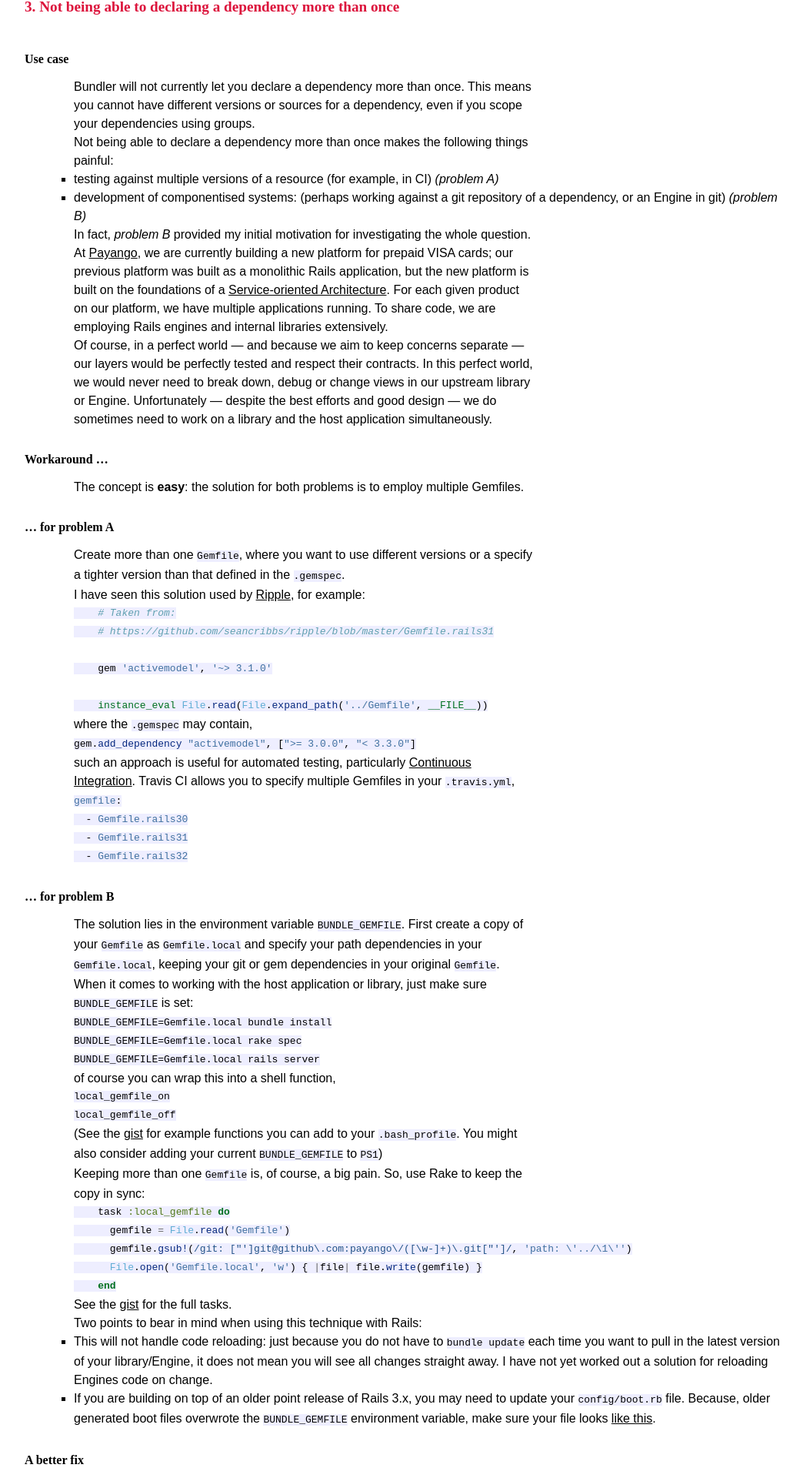
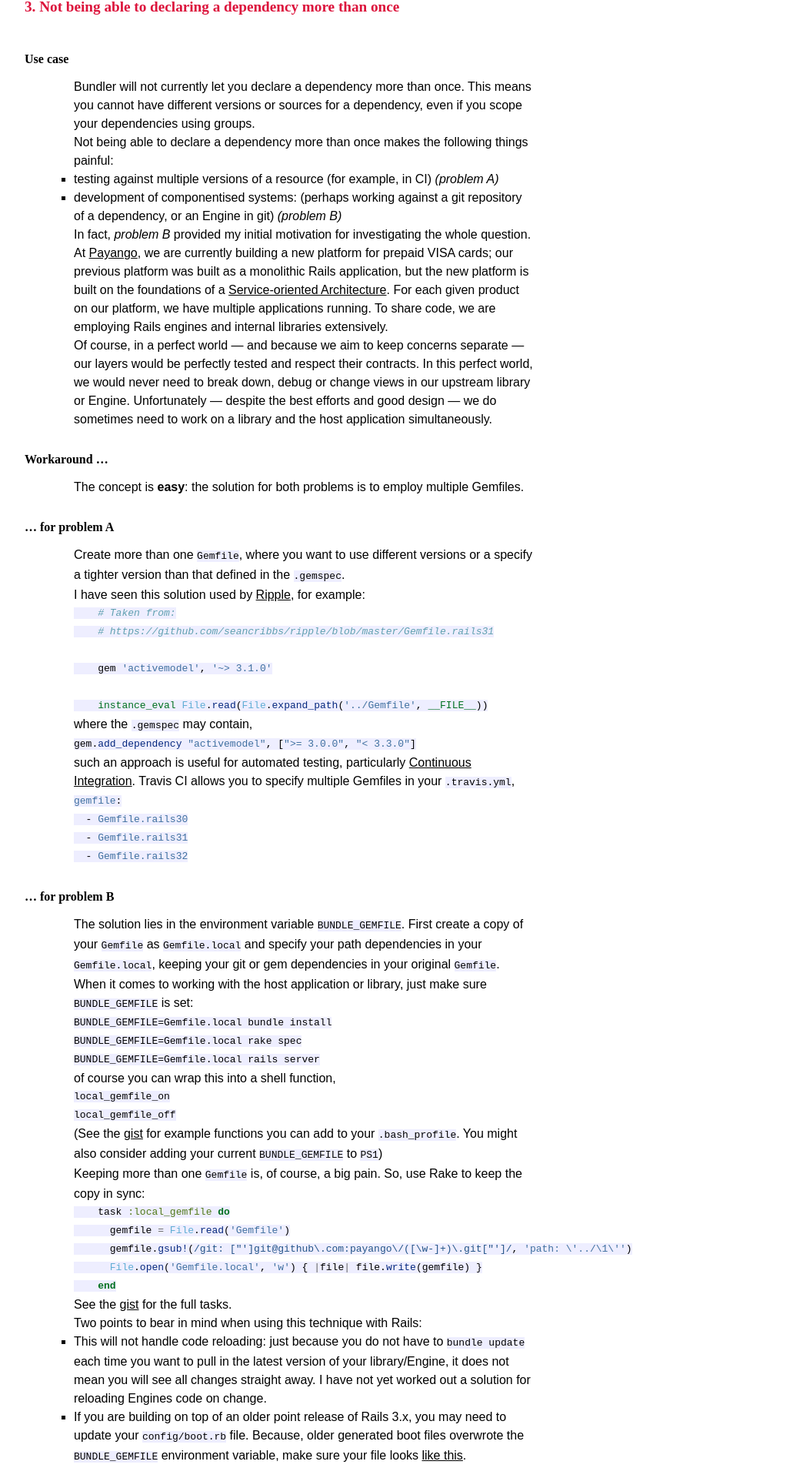
Before and after one commit to myabc/myabc.github.com, a Jekyll site: the page built from _posts/2012-3-18-bundler-pain-points.markdown, in a window 1280 px wide. Shown: the part 2051-3971 px from the top of the page at 77% size, without its empty margins (44-1088 px from the left). Built offline with Jekyll 4.4.1, drawn with Linux system fonts in a browser that asks for light colours; nearby versions of some CDN libraries; Markdown is read by kramdown in place of the engine named in the settings; comment, search, counter and statistics services are not loaded.

Commit message:
List right padding should match paragraphs
Signed-off-by: Alex Coles <alex@alexbcoles.com>

```diff
--- a/_sass/partials/_layout.sass
+++ b/_sass/partials/_layout.sass
@@ -90,6 +90,7 @@ footer#colophon
     clear: both
   ul, ol
     :padding-left 64px
+    :padding-right 320px
 
 .meta-title
   h1
--- a/stylesheets/screen.css
+++ b/stylesheets/screen.css
@@ -97,7 +97,7 @@ footer#colophon { clear: both; width: 12em; padding-top: 2em; }
 .post-content-wide pre { padding-left: 64px; margin-right: 32px; }
 .post-content-wide h2 { padding-right: 64px; padding-top: 1em; }
 .post-content-wide:nth-child(2n+1) { clear: both; }
-.post-content-wide ul, .post-content-wide ol { padding-left: 64px; }
+.post-content-wide ul, .post-content-wide ol { padding-left: 64px; padding-right: 320px; }
 
 .meta-title h1 { padding-bottom: 1em; }
 
```
